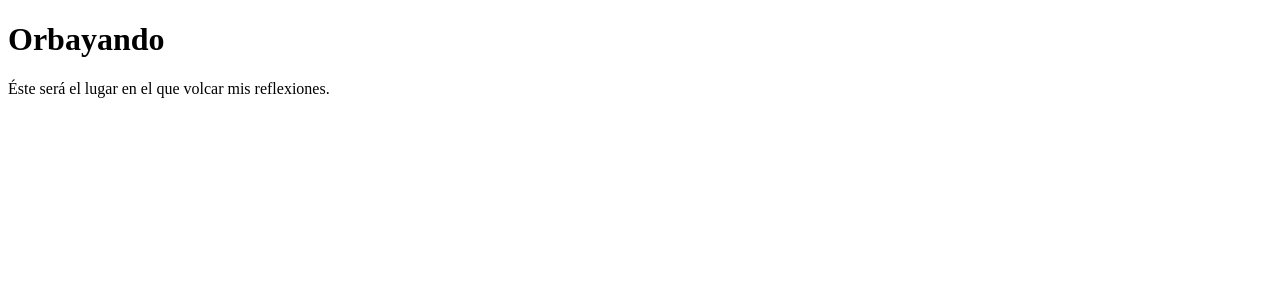
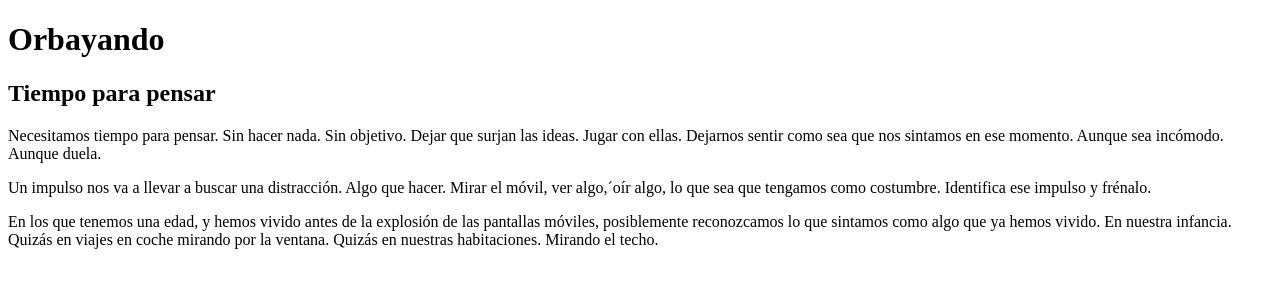
Before and after one commit to orbayando/github.io, a plain HTML site: page index.html in a window 1280 px wide. Drawn offline with Linux system fonts and the light colour scheme.

Commit message:
Update index.html

```diff
--- a/index.html
+++ b/index.html
@@ -3,7 +3,31 @@
 <body>
 
 <h1>Orbayando</h1>
-<p>Éste será el lugar en el que volcar mis reflexiones.</p>
+
+<h2>Tiempo para pensar</h2>
+<p>
+  Necesitamos tiempo para pensar.
+  Sin hacer nada.
+  Sin objetivo.
+  Dejar que surjan las ideas.
+  Jugar con ellas.
+  Dejarnos sentir como sea que nos sintamos en ese momento.
+  Aunque sea incómodo.
+  Aunque duela.
+</p>
+<p>
+  Un impulso nos va a llevar a buscar una distracción.
+  Algo que hacer.
+  Mirar el móvil, ver algo,´oír algo, lo que sea que tengamos como costumbre.
+  Identifica ese impulso y frénalo.
+</p>
+<p>
+  En los que tenemos una edad, y hemos vivido antes de la explosión de las pantallas móviles, posiblemente reconozcamos lo que sintamos como algo que ya hemos vivido.
+  En nuestra infancia.
+  Quizás en viajes en coche mirando por la ventana.
+  Quizás en nuestras habitaciones.
+  Mirando el techo.
+</p>
 
 </body>
 </html>
```
